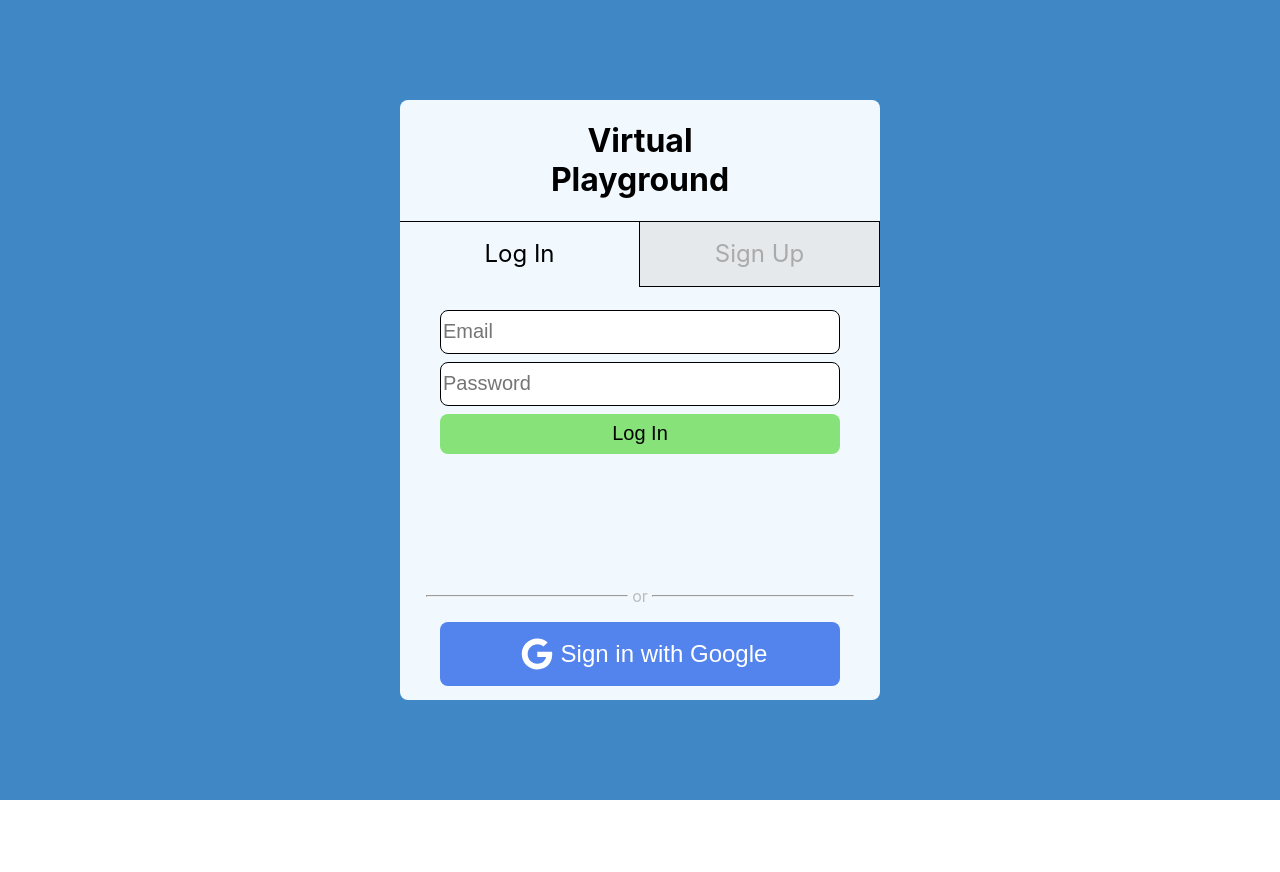
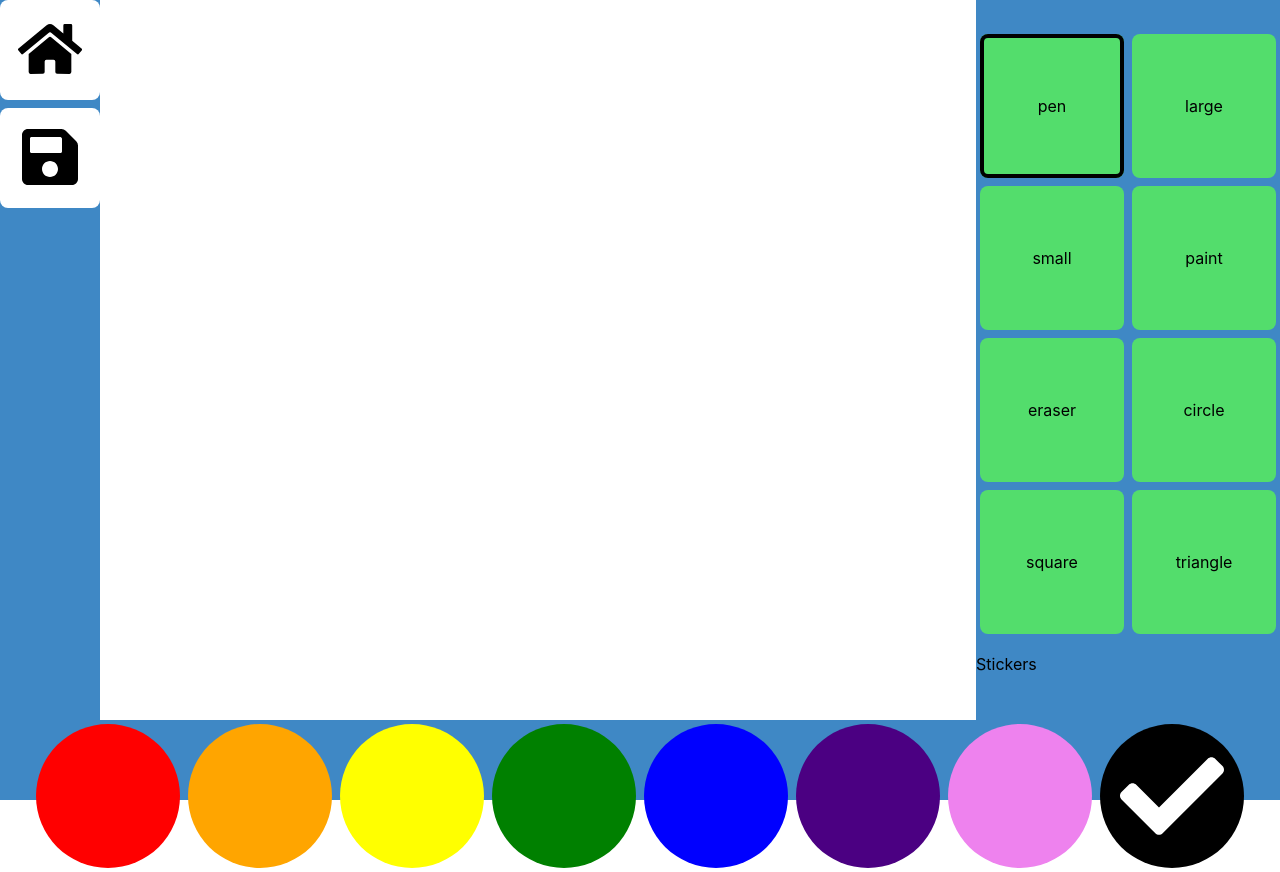
Before and after one commit to st970703/Group-19-Orange-Ox, a React (Create React App) app in the folder frontend/: page /1/canvas/1 in a window 1280 px wide. Before the commit the page ends 800 px from the top, so only its background shows below. Built offline with nearby package versions, Linux system fonts and the light colour scheme.

Commit message:
Implement canvas

```diff
--- a/frontend/src/App.js
+++ b/frontend/src/App.js
@@ -9,6 +9,7 @@ import Account from './Account';
 import LogIn from './LogIn';
 import Friends from './Friends';
 import About from './About';
+import Canvas from './Canvas';
 import './App.css';
 
 function App() {
@@ -16,6 +17,9 @@ function App() {
     <Router>
       <div className='root'>
         <Switch>
+          <Route path='/:userId/canvas/:canvasId'>
+            <Canvas />
+          </Route>
           <Route path='/:userId/account'>
             <Account />
           </Route>
--- /dev/null
+++ b/frontend/src/Canvas.js
@@ -0,0 +1,130 @@
+import React, { useState } from 'react';
+import {useParams} from 'react-router-dom';
+import { FaHome, FaSave, FaCheck } from 'react-icons/fa';
+import styles from './Canvas.module.css';
+
+function Canvas() {
+  const { userId, canvasId } = useParams();
+  const [selectedColor, setSelectedColor] = useState('black');
+  const [selectedBrush, setSelectedBrush] = useState('pen');
+
+  const colors = [
+    {
+      name: 'red',
+      hex: '#FF0000'
+    },
+    {
+      name: 'orange',
+      hex: '#FFA500'
+    },
+    {
+      name: 'yellow',
+      hex: '#FFFF00'
+    },
+    {
+      name: 'green',
+      hex: '#008000'
+    },
+    {
+      name: 'blue',
+      hex: '#0000FF'
+    },
+    {
+      name: 'indigo',
+      hex: '#4B0082'
+    },
+    {
+      name: 'violet',
+      hex: '#EE82EE'
+    },
+    {
+      name: 'black',
+      hex: '#000000'
+    }
+  ];
+
+  const brushes = [
+    {
+      brushType: 'pen',
+      icon: ''
+    },
+    {
+      brushType: 'large',
+      icon: ''
+    },
+    {
+      brushType: 'small',
+      icon: ''
+    },
+    {
+      brushType: 'paint',
+      icon: ''
+    },
+    {
+      brushType: 'eraser',
+      icon: ''
+    },
+    {
+      brushType: 'circle',
+      icon: ''
+    },
+    {
+      brushType: 'square',
+      icon: ''
+    },
+    {
+      brushType: 'triangle',
+      icon: ''
+    }
+  ];
+
+  return (
+    <div className={styles.canvas}>
+      <div className={styles.topInterface}>
+        <div className={styles.toolbar}>
+          <button className={styles.toolbarButton}>
+            <FaHome className={styles.toolbarButtonIcon} />
+          </button>
+          <button className={styles.toolbarButton}>
+            <FaSave className={styles.toolbarButtonIcon} />
+          </button>
+        </div>
+
+        <div className={styles.canvasBoard}>
+          {
+            // p5.js Canvas will go in here
+            // Width: 960px, Height: 720px
+           }
+        </div>
+
+        <div className={styles.brushbar}>
+          <div className={styles.brushes}>
+            {brushes.map(brush => (
+              <div className={styles.brush} onClick={() => setSelectedBrush(brush.brushType)} style={selectedBrush === brush.brushType ? {boxShadow: "0px 0px 0px 4px black inset"} : {}}>
+                <p>{brush.brushType}</p>
+              </div>
+            ))}
+          </div>
+
+          <div className={styles.stickersButton}>
+            <p>Stickers</p>
+          </div>
+        </div>
+
+      </div>
+
+      <div className={styles.bottomInterface}>
+        {colors.map(color => (
+          <div className={styles.color} style={{backgroundColor: (color.hex)}} onClick={() => setSelectedColor(color.name)}>
+            {selectedColor === color.name && (
+              <FaCheck className={styles.selectedColor}/>
+            )}
+          </div>
+        ))}
+
+      </div>
+    </div>
+  );
+}
+
+export default Canvas;
--- /dev/null
+++ b/frontend/src/Canvas.module.css
@@ -0,0 +1,101 @@
+.canvas {
+  width: 100%;
+  height: 100%;
+  display: flex;
+  flex-direction: column;
+  justify-content: space-between;
+  align-items: center;
+  padding: 40px 0;
+}
+
+.topInterface {
+  width: 100%;
+  height: 720px;
+  display: flex;
+  flex-direction: row;
+  justify-content: space-around;
+  align-items: center;
+}
+
+.toolbar {
+  width: 100px;
+  align-self: start;
+  display: flex;
+  flex-direction: column;
+  justify-content: flex-start;
+  align-items: center;
+}
+
+.toolbarButton {
+  height: 100px;
+  width: 100px;
+  border: none;
+  background-color: white;
+  margin-bottom: 8px;
+  border-radius: 8px;
+}
+
+.toolbarButtonIcon {
+  height: 64px;
+  width: 64px;
+}
+
+.canvasBoard {
+  width: 960px;
+  height: 720px;
+  background-color: white;
+}
+
+.brushbar {
+  display: flex;
+  flex-direction: column;
+  justify-content: space-between;
+}
+
+.brushes {
+  width: 304px;
+  display: flex;
+  flex-direction: row;
+  justify-content: center;
+  align-items: start;
+  flex-wrap: wrap;
+}
+
+.brush {
+  width: 144px;
+  height: 144px;
+  background-color: #53DD6C;
+  border-radius: 8px;
+  margin: 4px;
+  display: flex;
+  justify-content: center;
+  align-items: center;
+}
+
+.selectedBrush {
+
+}
+
+.bottomInterface {
+  height: 152px;
+  display: flex;
+  flex-direction: row;
+  justify-content: center;
+  align-items: center;
+}
+
+.color {
+  height: 144px;
+  width: 144px;
+  margin: 4px;
+  border-radius: 50%;
+  display: flex;
+  justify-content: center;
+  align-items: center;
+}
+
+.selectedColor {
+  color: white;
+  width: 104px;
+  height: 104px;
+}
```
